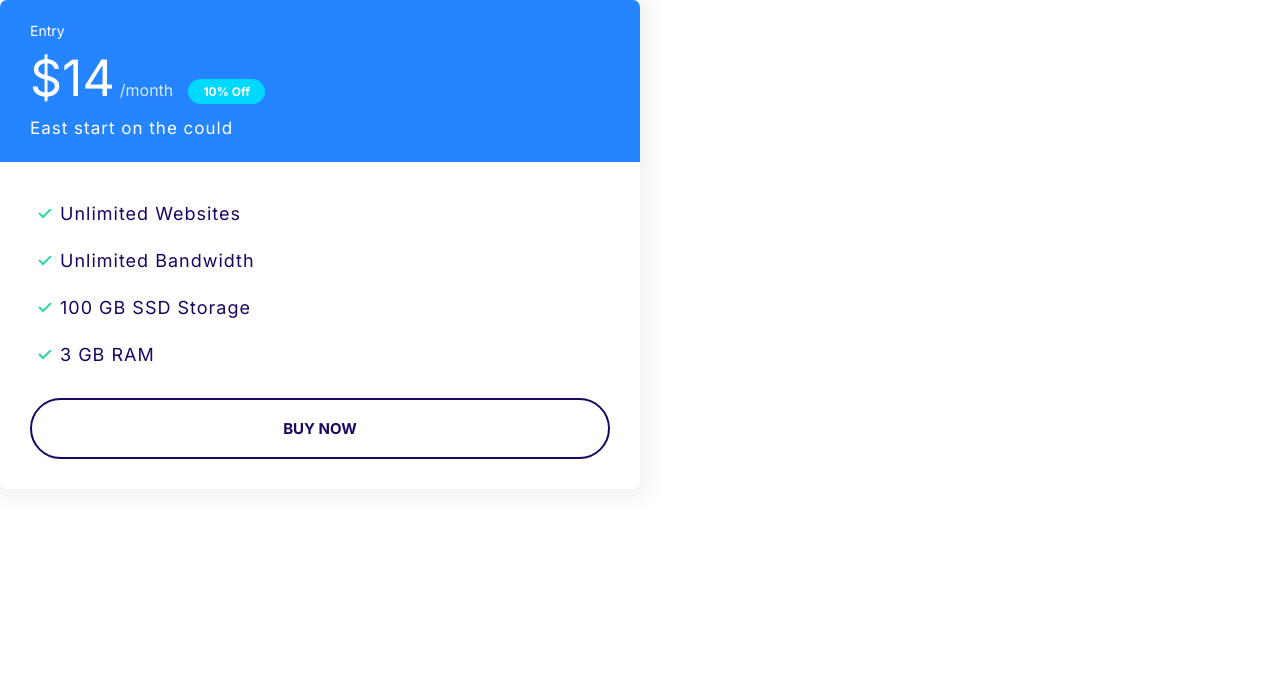
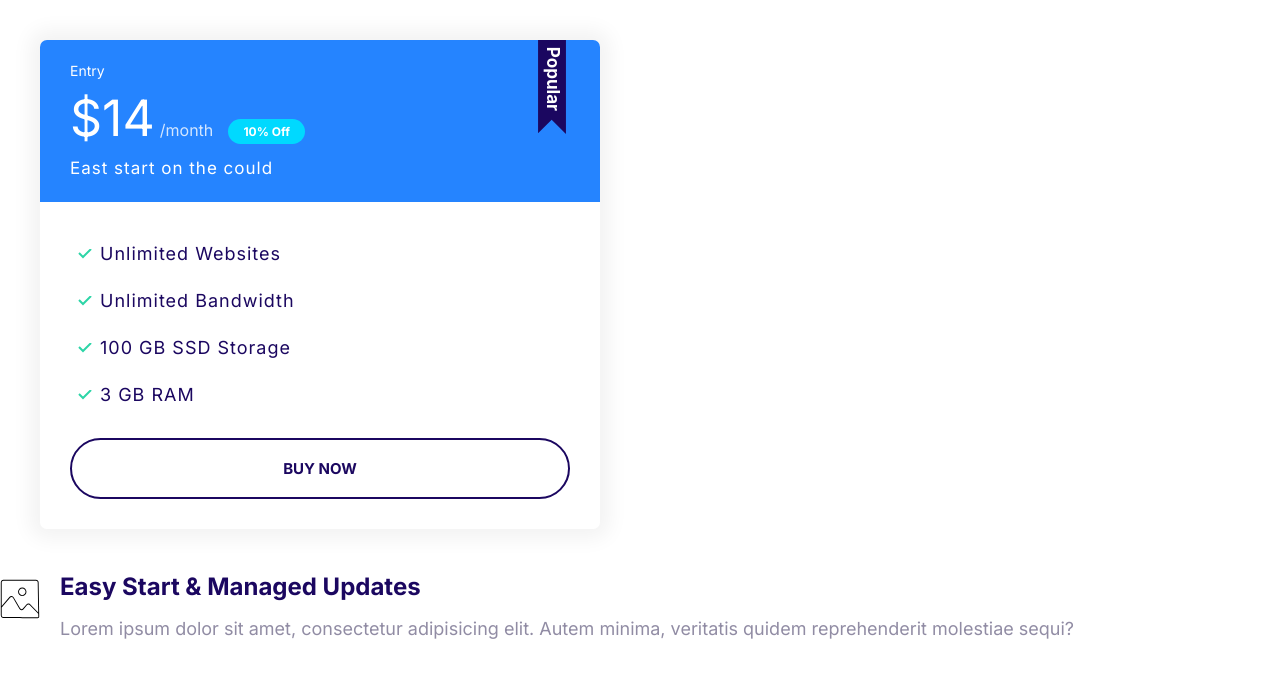
Before and after one commit to JinhuiWeng/FirstCoolWebsite, a plain HTML site: page index.html in a window 1280 px wide. Drawn offline with Linux system fonts and the light colour scheme.

Commit message:
Added medias

```diff
--- a/CSS/styles.css
+++ b/CSS/styles.css
@@ -334,6 +334,19 @@ a {
   letter-spacing: 1px;
 }
 
+.plan--popular .card__header {
+  position: relative;
+}
+
+.plan--popular .card__header::before {
+  content: url(../images/popular.svg);
+  width: 40px;
+  display: inline-block;
+  position: absolute;
+  top: -6px;
+  right: 5%;
+}
+
 @media screen and (min-width: 1024px) {
   .plan__name {
     font-size: 1.4rem;
@@ -351,3 +364,21 @@ a {
     font-size: 1.7rem;
   }
 }
+
+/* Media */
+
+.media {
+  display: flex;
+}
+
+.media__title {
+  margin-top: 0;
+}
+
+.media__body {
+  margin: 0 2rem;
+}
+
+.media__image {
+  margin-top: 1rem;
+}
--- a/index.html
+++ b/index.html
@@ -15,8 +15,8 @@
     <link rel="stylesheet" href="CSS/styles.css" />
   </head>
   <body>
-    <div style="width: 50%">
-      <div class="plan">
+    <div style="width: 50%; padding: 4rem">
+      <div class="plan plan--popular">
         <div class="card card--primary">
           <header class="card__header">
             <h3 class="plan__name">Entry</h3>
@@ -38,5 +38,20 @@
         </div>
       </div>
     </div>
+
+    <div class="media">
+      <div class="media__image">
+        <svg class="icon icon--primary">
+          <use xlink:href="images/sprite.svg#snap"></use>
+        </svg>
+      </div>
+      <div class="media__body">
+        <h3 class="media__title">Easy Start & Managed Updates</h3>
+        <p>
+          Lorem ipsum dolor sit amet, consectetur adipisicing elit. Autem
+          minima, veritatis quidem reprehenderit molestiae sequi?
+        </p>
+      </div>
+    </div>
   </body>
 </html>
```
Also changed, not shown: components/media.html (added, +14 -0 lines), images/popular.svg (added).
